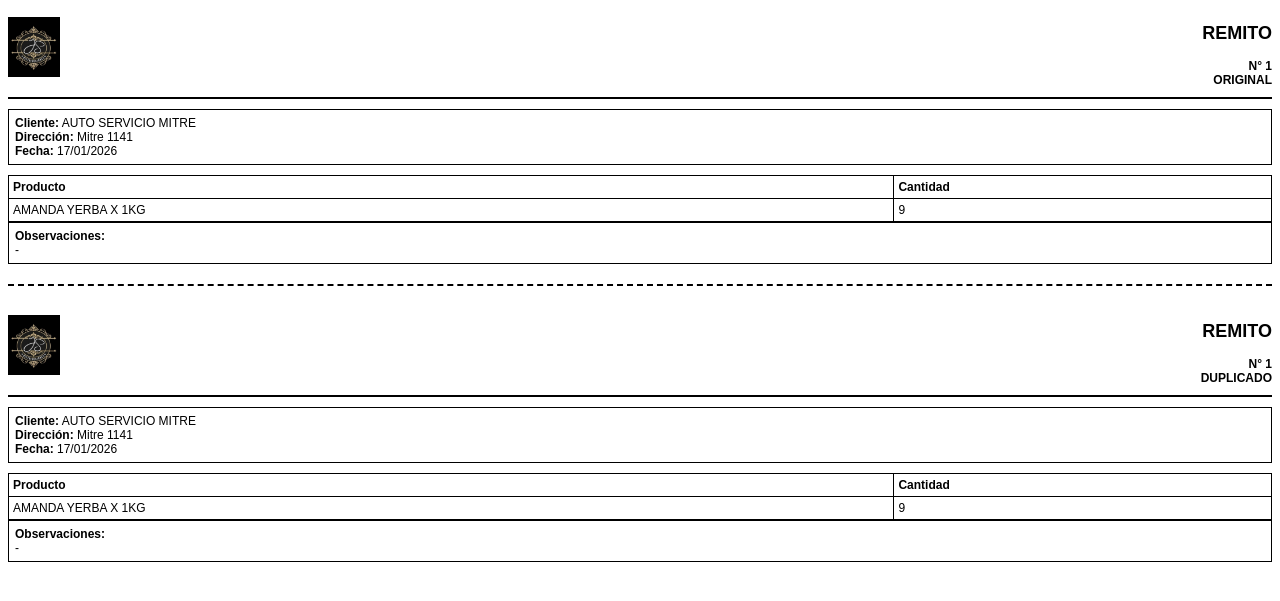
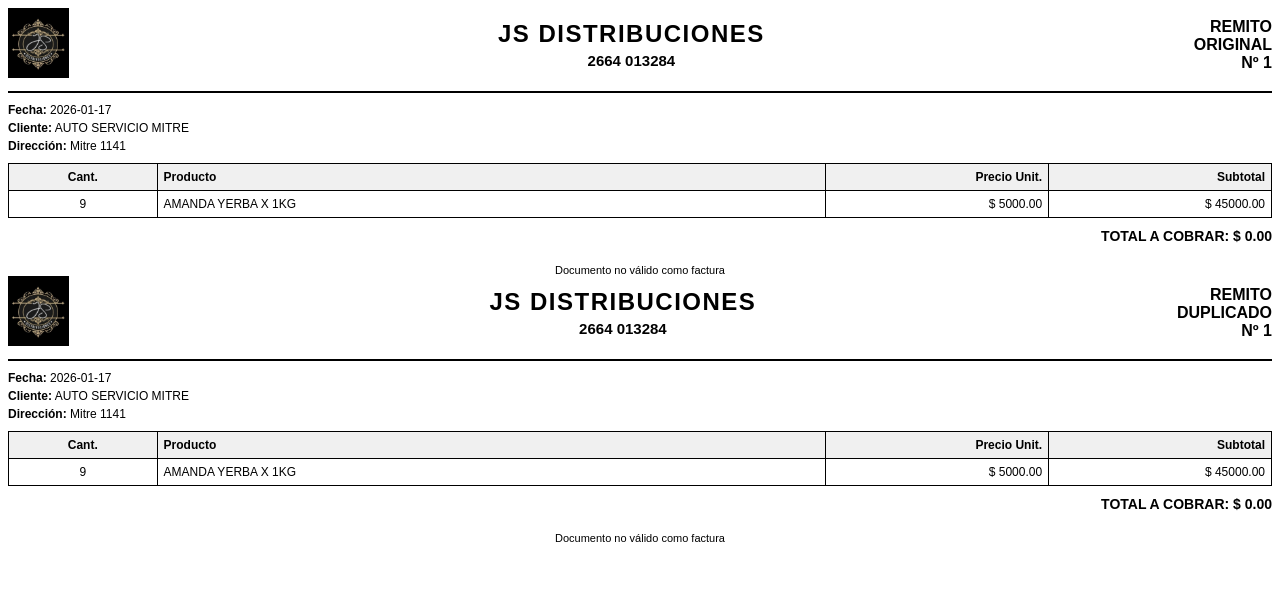
Before and after one commit to Felirey03/jsdistribuciones, a Flask app: page /remitos/1/print in a window 1280 px wide. Shown: the top 601 px of the page. Run offline with Flask 3, Linux system fonts and the light colour scheme.

Commit message:
Modificamos la impresion del remito

```diff
--- a/jsdistribucionesapp/remitos/templates/remitos/print.html
+++ b/jsdistribucionesapp/remitos/templates/remitos/print.html
@@ -1,7 +1,7 @@
-<!DOCTYPE html>
+<!doctype html>
 <html lang="es">
     <head>
-  <meta charset="UTF-8">
+        <meta charset="UTF-8" />
         <title>Remito {{ remito.rid }}</title>
 
         <style>
@@ -11,14 +11,14 @@
             }
 
             body {
-      font-family: Arial, sans-serif;
+                font-family: Arial, Helvetica, sans-serif;
                 font-size: 12px;
                 color: #000;
             }
 
             .remito {
                 width: 100%;
-      margin-bottom: 20px;
+                page-break-after: always;
             }
 
             .header {
@@ -30,18 +30,41 @@
                 margin-bottom: 10px;
             }
 
-    .logo {
-      height: 60px;
+            .logo img {
+                height: 70px;
             }
 
-    .titulo {
-      text-align: right;
+            .empresa {
+                text-align: center;
+                flex: 1;
             }
 
-    .box {
-      border: 1px solid #000;
-      padding: 6px;
-      margin-bottom: 8px;
+            .empresa h2 {
+                margin: 0;
+                font-size: 24px;
+                letter-spacing: 1.5px;
+                text-transform: uppercase;
+                font-weight: bold;
+            }
+
+            .empresa p {
+                margin: 4px 0 0;
+                font-size: 15px;
+                font-weight: 600;
+            }
+
+            .tipo {
+                text-align: right;
+                font-size: 16px;
+                font-weight: bold;
+            }
+
+            .datos {
+                margin: 10px 0;
+            }
+
+            .datos div {
+                margin-bottom: 4px;
             }
 
             table {
@@ -50,76 +73,124 @@
                 margin-top: 10px;
             }
 
-    th, td {
+            th,
+            td {
                 border: 1px solid #000;
-      padding: 4px;
+                padding: 6px;
                 text-align: left;
             }
 
-    .separator {
-      border-top: 2px dashed #000;
-      margin: 20px 0;
+            th {
+                background: #f0f0f0;
             }
 
-    .tipo {
+            .cantidad {
+                width: 10%;
+                text-align: center;
+            }
+
+            .producto {
+                width: 45%;
+            }
+
+            .precio {
+                width: 15%;
+                text-align: right;
+            }
+
+            .subtotal {
+                width: 15%;
+                text-align: right;
+            }
+
+            .total {
+                margin-top: 10px;
+                text-align: right;
+                font-size: 14px;
                 font-weight: bold;
-      margin-bottom: 5px;
+            }
+
+            .footer {
+                margin-top: 20px;
+                text-align: center;
+                font-size: 11px;
             }
         </style>
     </head>
 
-<body onload="window.print()">
+    <body>
+        {% for copia in ['ORIGINAL', 'DUPLICADO'] %}
 
-{% for tipo in ['ORIGINAL', 'DUPLICADO'] %}
         <div class="remito">
-
+            <!-- HEADER -->
             <div class="header">
+                <div class="logo">
                     <img
                         src="{{ url_for('static', filename='uploads/productos/logo.jpeg') }}"
-      class="logo"
-    >
+                    />
+                </div>
 
-    <div class="titulo">
-      <h2>REMITO</h2>
-      <strong>N° {{ remito.rid }}</strong><br>
-      <strong>{{ tipo }}</strong>
+                <div class="empresa">
+                    <h2>JS Distribuciones</h2>
+                    <p>2664 013284</p>
+                </div>
+
+                <div class="tipo">
+                    REMITO<br />
+                    {{ copia }}<br />
+                    Nº {{ remito.rid }}
                 </div>
             </div>
 
-  <div class="box">
-    <strong>Cliente:</strong> {{ remito.cliente.nombre }}<br>
-    <strong>Dirección:</strong> {{ remito.direccion_entrega or '-' }}<br>
-    <strong>Fecha:</strong> {{ remito.fecha.strftime('%d/%m/%Y') if remito.fecha }}
+            <!-- DATOS -->
+            <div class="datos">
+                <div><strong>Fecha:</strong> {{ remito.fecha }}</div>
+                <div><strong>Cliente:</strong> {{ remito.cliente.nombre }}</div>
+                <div>
+                    <strong>Dirección:</strong> {{ remito.direccion_entrega }}
+                </div>
             </div>
 
+            <!-- TABLA -->
             <table>
                 <thead>
                     <tr>
-        <th>Producto</th>
-        <th>Cantidad</th>
+                        <th class="cantidad">Cant.</th>
+                        <th class="producto">Producto</th>
+                        <th class="precio">Precio Unit.</th>
+                        <th class="subtotal">Subtotal</th>
                     </tr>
                 </thead>
                 <tbody>
-      {% for item in remito.items %}
+                    {% set total = 0 %} {% for item in remito.items %} {% set
+                    subtotal = item.cantidad * item.producto.precio %} {% set
+                    total = total + subtotal %}
                     <tr>
-        <td>{{ item.producto.nombre }}</td>
-        <td>{{ item.cantidad }}</td>
+                        <td class="cantidad">{{ item.cantidad }}</td>
+                        <td class="producto">{{ item.producto.nombre }}</td>
+                        <td class="precio">
+                            $ {{ "%.2f"|format(item.producto.precio) }}
+                        </td>
+                        <td class="subtotal">
+                            $ {{ "%.2f"|format(subtotal) }}
+                        </td>
                     </tr>
                     {% endfor %}
                 </tbody>
             </table>
 
-  <div class="box">
-    <strong>Observaciones:</strong><br>
-    {{ remito.observaciones or '-' }}
+            <!-- TOTAL -->
+            <div class="total">
+                TOTAL A COBRAR: $ {{ "%.2f"|format(total) }}
             </div>
 
+            <div class="footer">Documento no válido como factura</div>
         </div>
 
-{% if not loop.last %}
-<div class="separator"></div>
-{% endif %}
         {% endfor %}
 
+        <script>
+            window.print();
+        </script>
     </body>
 </html>
```
Also changed, not shown: instance/jsdistribuciones.db. Lines whose indentation alone changed are shown as unchanged.
